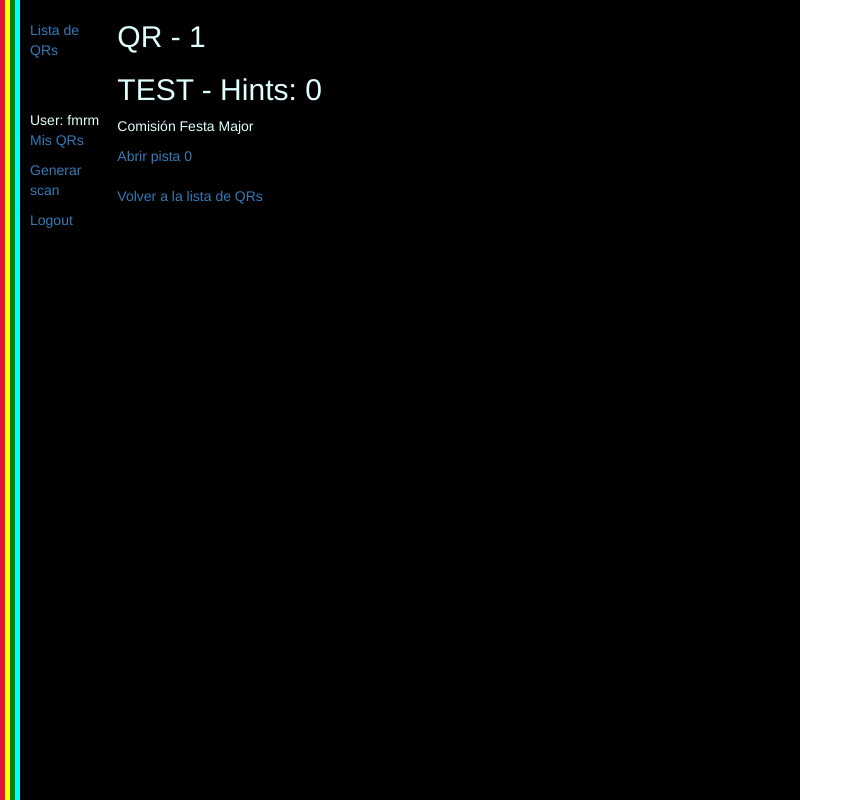
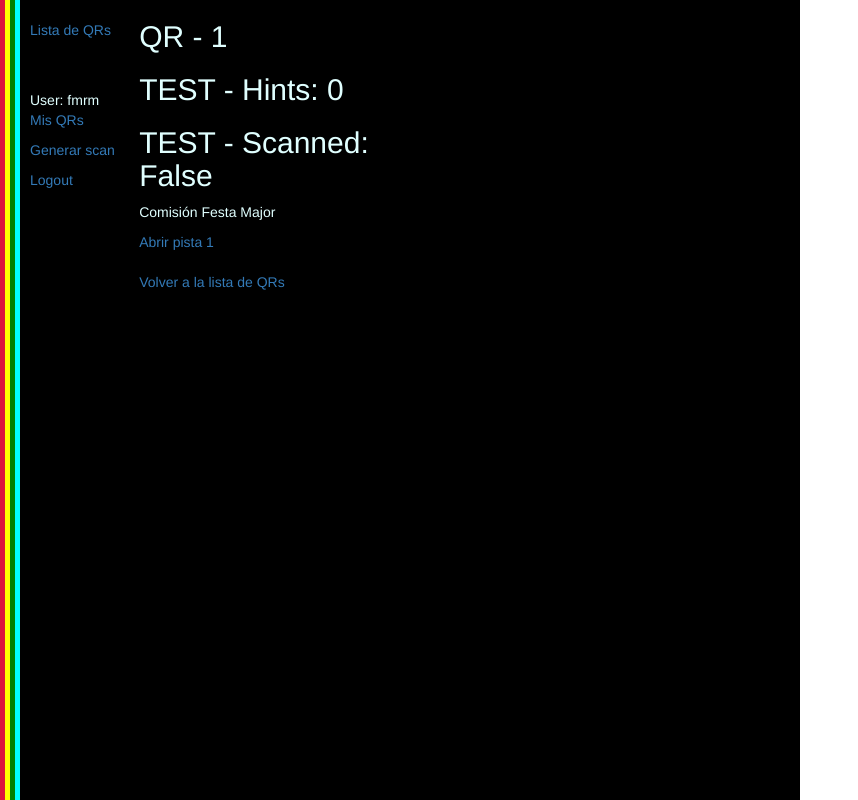
Before and after one commit to fran-r/gimkana_festa_major, a Django app: page /gimkana/qr/1 in a window 1280 px wide. Shown: the whole page, without its empty margins (0-858 px from the left). Run offline with Django 3.2, Linux system fonts and the light colour scheme; a user stored in the database is signed in; data comes from the database, SQL or seed files in the repository; some libraries are stand-ins or nearby versions.

Commit message:
Add hints logic to the views

```diff
--- a/gimkana/models/userqr.py
+++ b/gimkana/models/userqr.py
@@ -10,14 +10,15 @@ class UserQr(models.Model):
     qr = models.ForeignKey(Qr, on_delete=models.CASCADE)
     user = models.ForeignKey(User, on_delete=models.CASCADE)
     hints = models.IntegerField(blank=True, default=0)
-    scan_date = models.DateField(blank=True, null=True)
+    scan_date = models.DateTimeField(blank=True, null=True)
 
     @property
     def is_scanned(self):
-        return self.scan_date
+        return bool(self.scan_date)
 
     class Meta:
         ordering = ['qr__num_order']
+        unique_together = ['qr_id', 'user_id']
 
     def __str__(self):
         """String for representing the Model object."""
--- a/gimkana/templates/gimkana/qr_detail.html
+++ b/gimkana/templates/gimkana/qr_detail.html
@@ -3,18 +3,19 @@
 {% block content %}
     <h2>{{ qr.name }}</h2>
 
-    <h2>TEST - Hints: {{ qr.show_hints }}</h2>
+    <h2>TEST - Hints: {{ qr.hints }}</h2>
+    <h2>TEST - Scanned: {{ qr.is_scanned }}</h2>
 
     <p>{{ qr.hint1 }}</p>
 
-    {% if qr.show_hints > 0 %}
+    {% if qr.is_scanned or qr.hints > 0 %}
         <br>
         <img src="/static/img/img-prueba-{{ qr.id }}.jpg" alt="Imagen {{ qr.id }}" style="max-width:80%">
         <br>
         <br>
     {% endif %}
 
-    {% if qr.show_hints > 2 %}
+    {% if qr.is_scanned %}
         <p><strong>Descripción:</strong>
         <br>
         {{ qr.description }}
@@ -23,13 +24,13 @@
         <br>
     {% endif %}
 
-    {% if qr.show_hints > 1 %}
+    {% if qr.is_scanned or qr.hints > 1 %}
         {# TODO: ver si se puede insertar un mapa #}
         <p><a href={{ qr.map_url }}>Ver mapa</a></p>
     {% endif %}
 
-    {% if qr.show_hints == 0 or qr.show_hints == 1 %}
-        <a href="{% url 'myqrs' %}">Abrir pista {{ qr.show_hints }}</a>
+    {% if qr.hints == 0 or qr.hints == 1 %}
+        <a href="{% url 'get-hint' qr.id %}">Abrir pista {{ qr.hints|add:"1" }}</a>
         <br>
         <br>
     {% endif %}
--- a/gimkana/urls.py
+++ b/gimkana/urls.py
@@ -12,6 +12,7 @@ urlpatterns = [
 
     url(r'^qrscan/$', views.userqr.UserQrTestCreateView.as_view(), name='qrscan-test'),
     url(r'^qrscan/(?P<pk>.+)$', views.UserQrCreateView.as_view(), name='qrscan'),
+    url(r'^gethint/(?P<pk>.+)$', views.UserQrGetHintView.as_view(), name='get-hint'),
 
     url(r'^qr/(?P<pk>.+)$', views.QrDetailView.as_view(), name='qr-detail'),
     # url(r'^addqr/(?P<pk>\d+)$', views.QrCreateView.as_view(), name='qr-create'),
--- a/gimkana/views/__init__.py
+++ b/gimkana/views/__init__.py
@@ -1,3 +1,3 @@
 from .index import index
 from .qr import QrDetailView, QrListView, QrScannedListView
-from .userqr import UserQrListView, UserQrCreateView
+from .userqr import UserQrListView, UserQrCreateView, UserQrGetHintView
--- a/gimkana/views/qr.py
+++ b/gimkana/views/qr.py
@@ -18,7 +18,7 @@ class QrScannedListView(SignupRequiredMixin, ListView):
         return (
             Qr.objects.annotate(
                 is_scanned=Case(When(id__in=user_scans, then=Value(True)), default=Value(False),
-                             output_field=BooleanField()))
+                                output_field=BooleanField()))
         )
 
 
@@ -26,12 +26,11 @@ class QrDetailView(SignupRequiredMixin, DetailView):
     model = Qr
 
     def get_queryset(self):
-        queryset = Qr.objects.filter(id=self.kwargs['pk'])
+        qr_id = self.kwargs['pk']
+        queryset = Qr.objects.filter(id=qr_id)
 
-        user_qr = UserQr.objects.filter(qr=queryset.first(), user=self.request.user).first()
-        if user_qr:
-            show_hints = 3 if user_qr.is_scanned else user_qr.hints
-        else:
-            show_hints = 0
-
-        return queryset.annotate(show_hints=Value(show_hints, output_field=IntegerField()))
+        user_qr, _ = UserQr.objects.get_or_create(qr_id=qr_id, user=self.request.user)
+        return queryset.annotate(
+            hints=Value(user_qr.hints, output_field=IntegerField()),
+            is_scanned=Value(user_qr.is_scanned, output_field=BooleanField()),
+        )
```
Also changed, not shown: gimkana/views/userqr.py (+21 -7 lines), gimkana/migrations/0001_initial.py, 1 other file.
